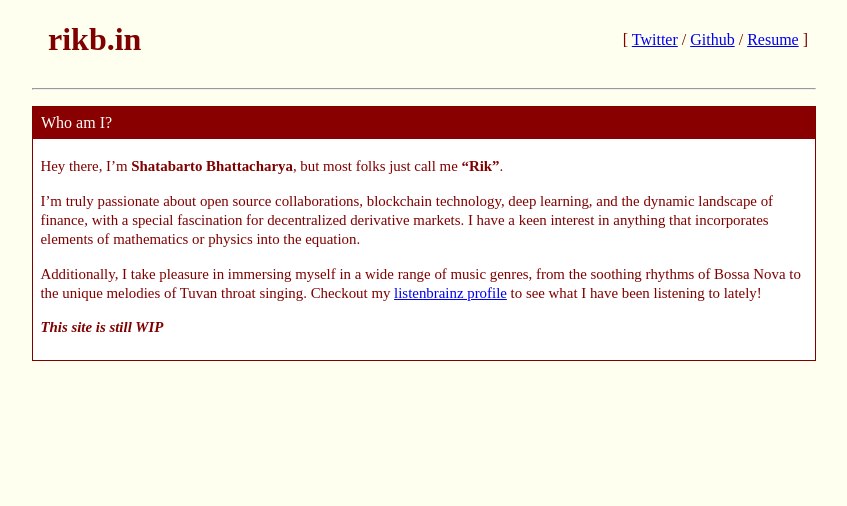
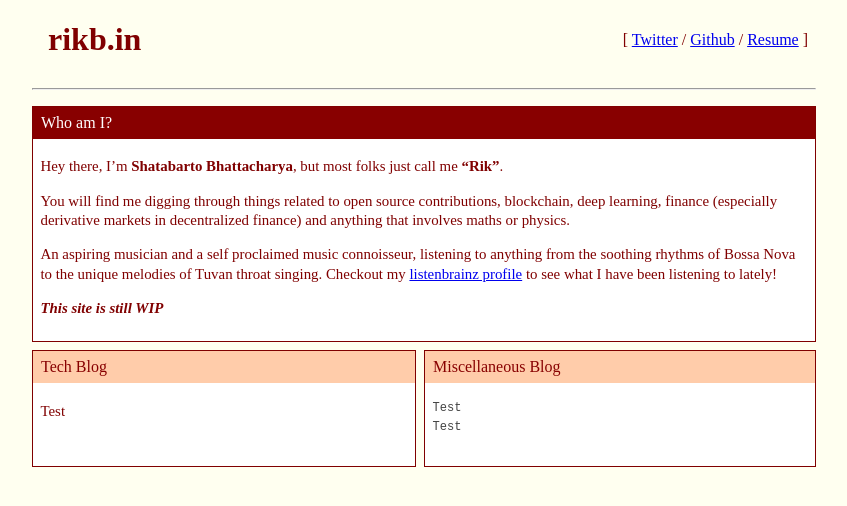
Before and after one commit to hrik2001/hrik2001.github.io, a Jekyll site: the page built from index.md, in a window 1280 px wide. Shown: the top 506 px of the page, without its empty margins (216-1063 px from the left). Built offline with Jekyll 4.4.1, drawn with Linux system fonts in a browser that asks for light colours.

Commit message:
feat: changed text of homepage + dummy boxes

````diff
--- a/index.md
+++ b/index.md
@@ -7,11 +7,11 @@ title: Home
   <div class="textbox-content" markdown="1">
 Hey there, I'm **Shatabarto Bhattacharya**, but most folks just call me **"Rik"**.
 
-I'm truly passionate about open source collaborations, blockchain technology, deep learning, and the
-dynamic landscape of finance, with a special fascination for decentralized derivative markets. I have a
-keen interest in anything that incorporates elements of mathematics or physics into the equation.
+You will find me digging through things related to open source contributions, blockchain,
+deep learning, finance (especially derivative markets in decentralized finance) and anything that
+involves maths or physics.
 
-Additionally, I take pleasure in immersing myself in a wide range of music genres, from
+An aspiring musician and a self proclaimed music connoisseur, listening to anything from
 the soothing rhythms of Bossa Nova to the unique melodies of Tuvan throat singing.
 Checkout my [listenbrainz profile](https://listenbrainz.org/user/riksucks/stats/?range=this_year)
 to see what I have been listening to lately!
@@ -21,4 +21,46 @@ _**This site is still WIP**_
   </div>
 </div>
 
-<div class="flex-container"></div>
+<div class="flex-container">
+<div class="mobile-box">
+<div class="textbox">
+  <p class="textbox-bar">Tech Blog</p>
+  <div class="textbox-content" markdown="1">
+Test
+  </div>
+</div>
+</div>
+
+<div class="mobile-box">
+<div class="textbox">
+  <p class="textbox-bar">Miscellaneous Blog</p>
+  <div class="textbox-content" markdown="1">
+```
+Test
+Test
+```
+  </div>
+</div>
+</div>
+</div>
+
+<script>
+        // Get all the flex items
+        const flexItems = document.querySelectorAll('.flex-container .textbox');
+        console.log("Hi")
+
+        // Calculate the maximum height among them
+        let maxHeight = 0;
+        flexItems.forEach(item => {
+            const itemHeight = item.clientHeight;
+            if (itemHeight > maxHeight) {
+                maxHeight = itemHeight;
+            }
+        });
+        console.log(maxHeight)
+
+        // Set the same height for all flex items
+        flexItems.forEach(item => {
+            item.style.height = `${maxHeight}px`;
+        });
+</script>
````
